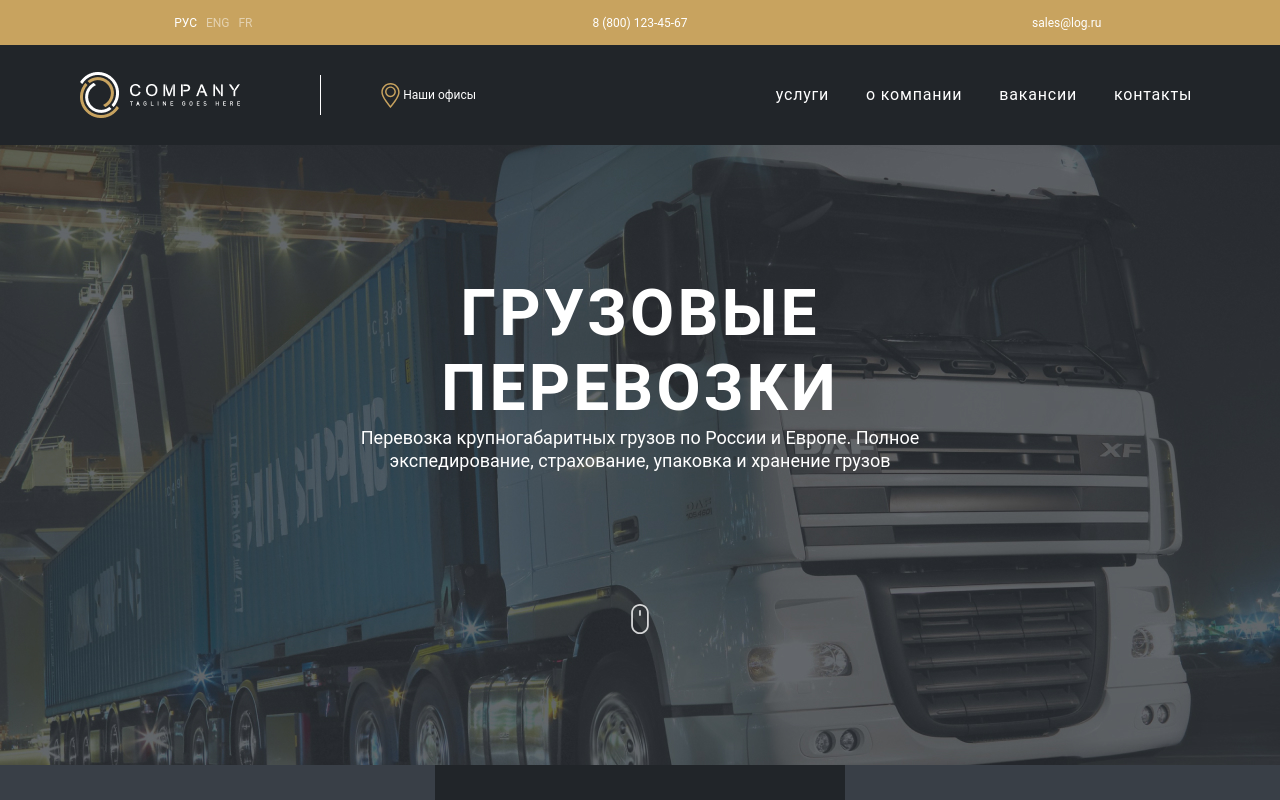
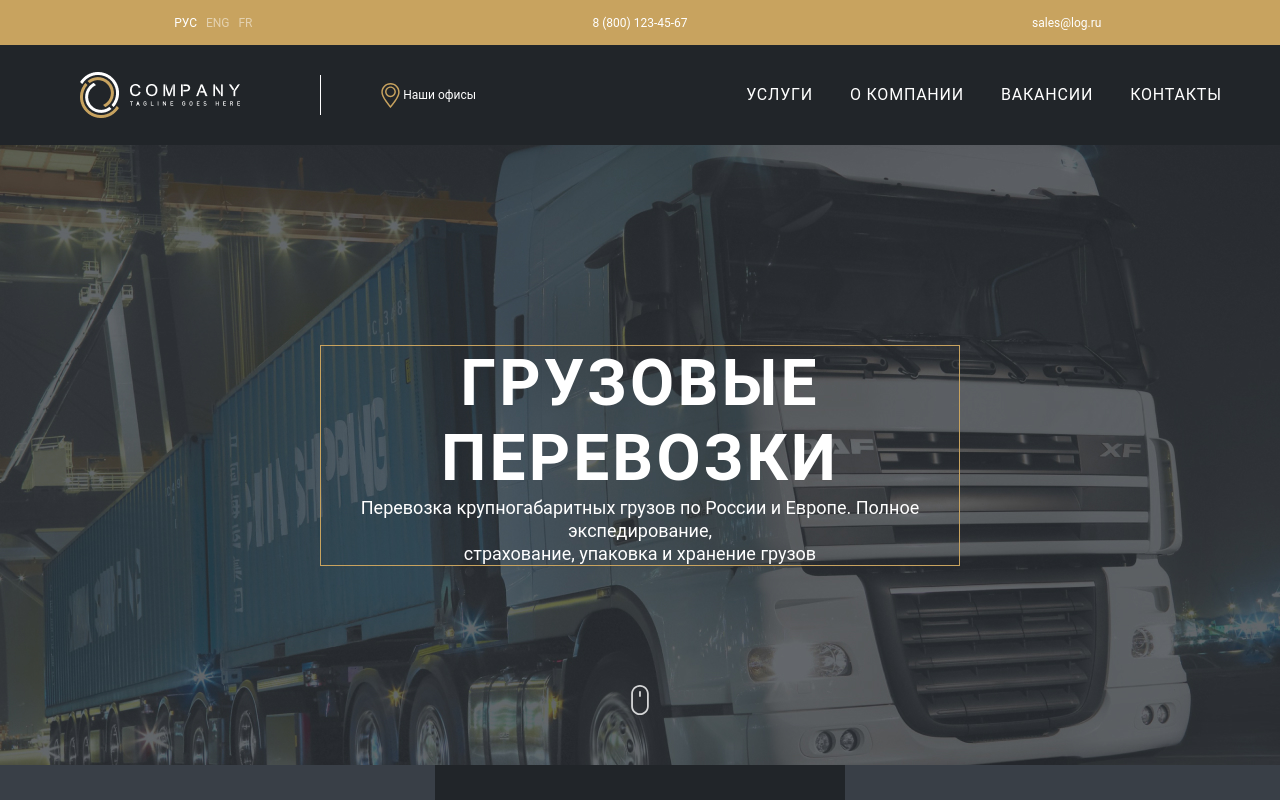
Before and after one commit to i0ji/sm_logistics, a website built with webpack: page src/index.html in a window 1280 px wide. Shown: the top 800 px of the page. Built offline with nearby package versions, Linux system fonts and the light colour scheme.

Commit message:
correction: logo fixed/section top margin added/ mouse image attached/<br> added to the text/top LI uppercase set/

```diff
--- a/src/index.html
+++ b/src/index.html
@@ -65,13 +65,13 @@
 
     <!-- ---------- IMAGE-BLOCK ---------- !-->
     <div class="image-block">
-        <div class="image-section__text-block col-6 mx-auto">
+        <div class="image-block__text-block col-6 mx-auto">
             <p class="common-title-l">Грузовые перевозки</p>
             <p class="common-text-m">
                 Перевозка крупногабаритных грузов по России и Европе.
-                Полное экспедирование, страхование, упаковка и хранение грузов</p>
+                Полное экспедирование,<br> страхование, упаковка и хранение грузов</p>
         </div>
-        <img src="img/mouse.svg" alt="">
+        <img class="image-block__mouse" src="img/mouse.svg" alt="">
     </div>
 
 
--- a/src/styles/_header.scss
+++ b/src/styles/_header.scss
@@ -64,7 +64,9 @@
     padding-left: 48px;
 
     li {
+
       display: inline;
+      text-transform: uppercase;
       font-weight: 400;
       font-size: 16px;
       line-height: 16px;
--- a/src/styles/_image-section.scss
+++ b/src/styles/_image-section.scss
@@ -9,11 +9,18 @@
   flex-direction: column;
   justify-content: space-evenly;
   text-align: center;
+  position: relative;
 
   // ---------- IMAGE-TEXT-BLOCK
   &__text-block {
     border: 1px solid $brand-gold;
     min-width: 400px;
+  }
+
+  &__mouse {
+    position: absolute;
+    margin: 0 auto;
+    bottom: 50px;
   }
 }
 
--- a/src/styles/main.scss
+++ b/src/styles/main.scss
@@ -27,6 +27,11 @@
   margin: 30px auto;
   max-width: 1108px;
   height: 504px;
+}
+
+.service-block,
+.company-block {
+  margin-top: 80px;
 }
 
 
```
